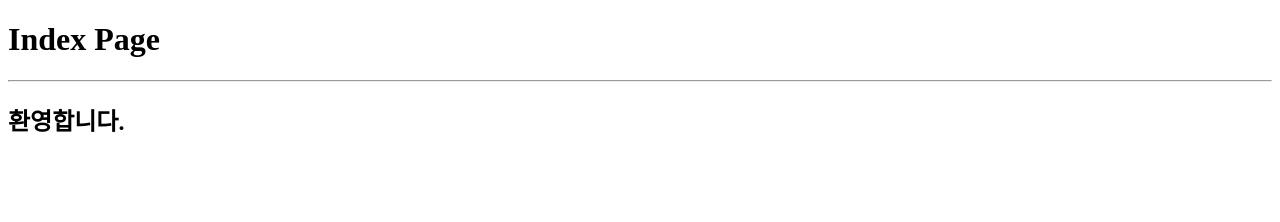
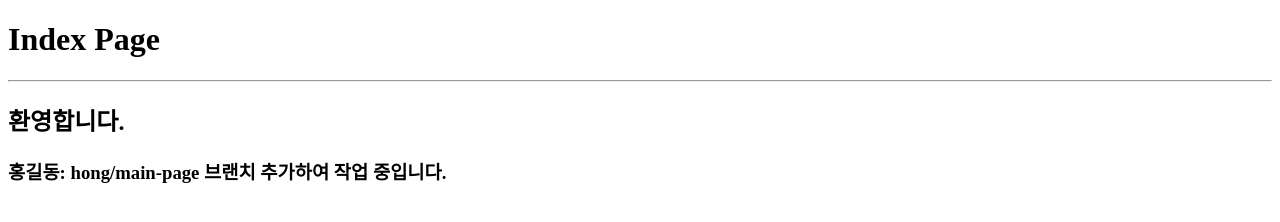
Before and after one commit to yumyeongseong/project, a plain HTML site: page index.html in a window 1280 px wide. Drawn offline with Linux system fonts and the light colour scheme.

Commit message:
홍길동: hong/main-page 브랜치 추가-index.html 파일 수정

```diff
--- a/index.html
+++ b/index.html
@@ -9,5 +9,7 @@
     <h1>Index Page</h1>
     <hr>
     <h2>환영합니다.</h2>
+    <h3>홍길동: hong/main-page 브랜치 추가하여 작업 중입니다.</h3>
+
 </body>
 </html>
```
